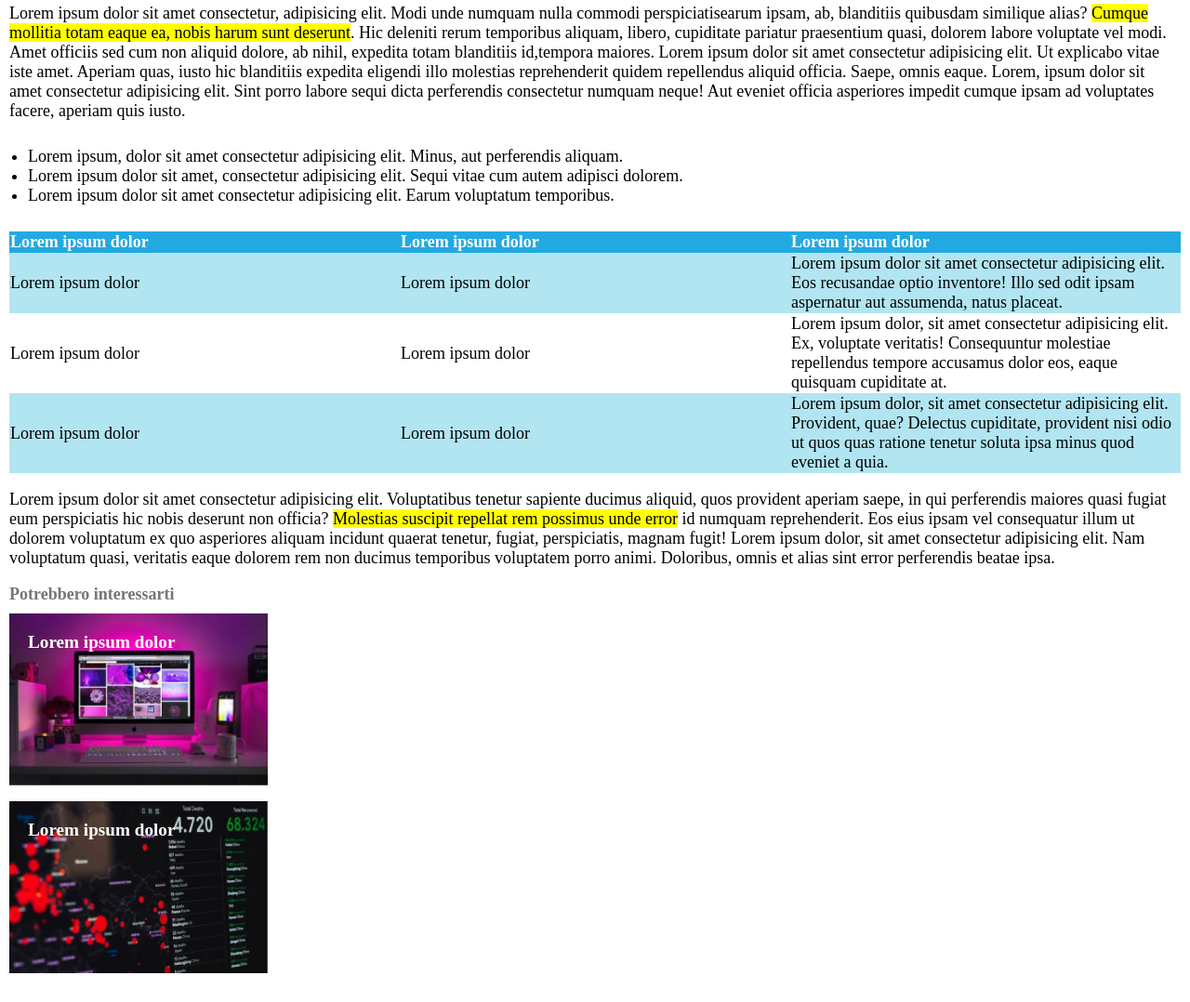
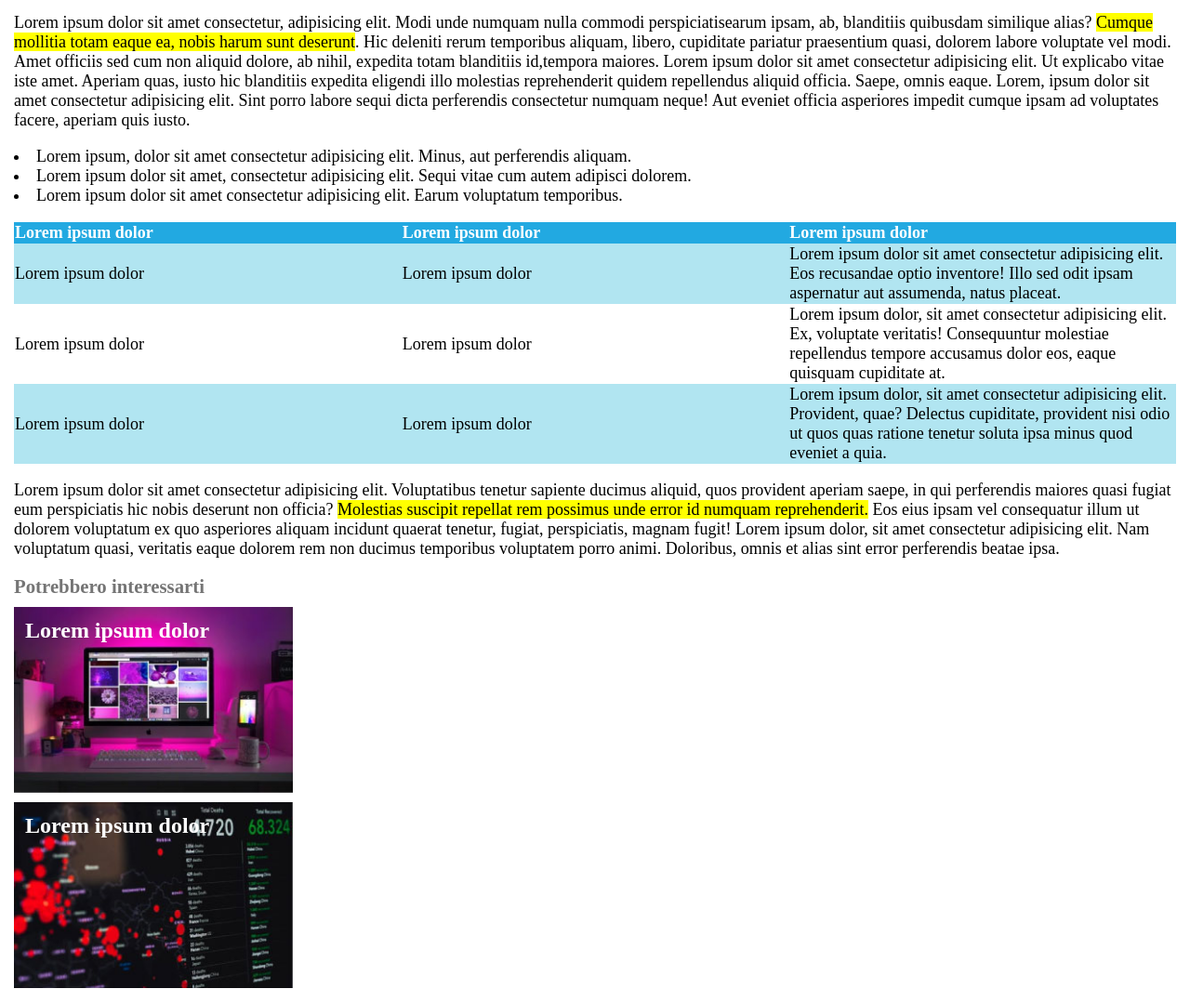
Before and after one commit to luigicaiaffa/html-css-booleaner, a plain HTML site: page index.html in a window 1280 px wide. Shown: the part 673-1751 px from the top of the page at 93% size. Drawn offline with Linux system fonts and the light colour scheme.

Commit message:
correzione

```diff
--- a/css/style.css
+++ b/css/style.css
@@ -1,4 +1,9 @@
 /* utils */
+
+* {
+    box-sizing: border-box;
+}
+
 body {
     margin: 0;
 }
@@ -11,29 +16,37 @@ a {
     text-decoration: none;
 }
 
-.article{
-    margin: 10px;
+article{
+    margin: 15px;
 }
 
+address{
+    font-style: normal;
+}
+
+
 /* main header */
+
 .main-header {
     background-color: #4ea0fc;
     background-image: url(../img/pattern.png);
     background-repeat: repeat;
-    background-size: contain;
+    background-size: 380px;
 }
 
 .logo {
-    height: 45px;
+    height: 55px;
     margin-top: 40px;
-    margin-left: 5px;
+    margin-left: 15px;
 }
 
+
 /* article header */
+
 .title {
     margin-bottom: 0px;
     margin-top: 20px;
-    font-size: 40px;
+    font-size: 2.5rem;
 }
 
 .subtitle {
@@ -49,22 +62,21 @@ a {
     font-size: small;
 }
 
+
 /* article content */
+
 .article-text{
    font-size: large;
 }
 
-.underline {
-    background-color: yellow;
+.ul-list{
+    padding: 0;
+    list-style-position: inside;
 }
 
-.ul-list{
-    padding-top: 10px;
-    padding-bottom: 10px;
-    padding-left: 20px;
-}
 
 /* tabella */
+
 .table {
     width: 100%;
     table-layout: fixed;
@@ -87,25 +99,25 @@ a {
     background-color: white;
 }
 
+
 /* footer */
-.footer{
+
+.aside{
     color: #757575;
-    font-size: 18px;
-    font-weight: 900;
+    font-size: 1.3rem;
+    font-weight: bold;
 }
 
 .img-uno, .img-due{
     background-size: contain;
     background-repeat: no-repeat;
-    max-width: fit-content;
-    font-size: larger;
     color: white;
-    font-weight: 900;
-    padding-right: 100px;
-    padding-bottom: 150px;
-    padding-left: 20px;
-    padding-top: 20px;
-    margin-bottom: 10px;
+    font-weight: bold;
+    font-size: 1.5rem;
+    max-width: 100%;
+    width: 300px;
+    height: 200px;
+    padding: 12px;
     margin-top: 10px;
 }
 
--- a/index.html
+++ b/index.html
@@ -15,18 +15,22 @@
             <img class="logo" src="./img/logo.svg" alt="logo">
     </header>
 
+    <main>
+
         <!-- inizio articolo -->
         <article class="article">
 
             <!-- header articolo -->
             <header>
-            <h1 class="title">Internet deve essere al servizio del &quot;bene pubblico&quot;: il manifesto di Tim
-                Berners-Lee</h1>
-            <span class="subtitle">
+                <h1 class="title">
+                    Internet deve essere al servizio del &quot;bene pubblico&quot;: il manifesto di Tim
+                    Berners-Lee
+                </h1>
+                <address class="subtitle">
                     Scritto da <a href="#">The Booleaner</a>
                     <br />
                     <time class="datetime" datetime="2020-10-10">il 10&#47;10&#47;2020</time>
-            </span>
+                </address>
             </header>
 
             <!-- foto articolo -->
@@ -50,12 +54,16 @@
                     <p>
                         Lorem ipsum dolor sit amet consectetur, adipisicing elit. Modi unde numquam nulla commodi
                         perspiciatisearum ipsam, ab, blanditiis quibusdam similique alias?
-                    <span class="underline">Cumque mollitia totam eaque ea, nobis harum sunt deserunt</span>.
-                    Hic deleniti rerum temporibus aliquam, libero, cupiditate pariatur praesentium quasi, dolorem labore
-                    voluptate vel modi. Amet officiis sed cum non aliquid dolore, ab nihil, expedita totam blanditiis
-                    id,tempora maiores. Lorem ipsum dolor sit amet consectetur adipisicing elit. Ut explicabo vitae iste
+                        <mark>Cumque mollitia totam eaque ea, nobis harum sunt deserunt</mark>.
+                        Hic deleniti rerum temporibus aliquam, libero, cupiditate pariatur praesentium quasi, dolorem
+                        labore
+                        voluptate vel modi. Amet officiis sed cum non aliquid dolore, ab nihil, expedita totam
+                        blanditiis
+                        id,tempora maiores. Lorem ipsum dolor sit amet consectetur adipisicing elit. Ut explicabo vitae
+                        iste
                         amet. Aperiam quas, iusto hic blanditiis expedita eligendi illo molestias reprehenderit quidem
-                    repellendus aliquid officia. Saepe, omnis eaque. Lorem, ipsum dolor sit amet consectetur adipisicing
+                        repellendus aliquid officia. Saepe, omnis eaque. Lorem, ipsum dolor sit amet consectetur
+                        adipisicing
                         elit. Sint porro labore sequi dicta perferendis consectetur numquam neque! Aut eveniet officia
                         asperiores impedit cumque ipsam ad voluptates facere, aperiam quis iusto.
                     </p>
@@ -64,7 +72,8 @@
                 <!-- Lista -->
                 <div>
                     <ul class="ul-list">
-                    <li>Lorem ipsum, dolor sit amet consectetur adipisicing elit. Minus, aut perferendis aliquam.</li>
+                        <li>Lorem ipsum, dolor sit amet consectetur adipisicing elit. Minus, aut perferendis aliquam.
+                        </li>
                         <li>Lorem ipsum dolor sit amet, consectetur adipisicing elit. Sequi vitae cum autem adipisci
                             dolorem.</li>
                         <li>Lorem ipsum dolor sit amet consectetur adipisicing elit. Earum voluptatum temporibus.</li>
@@ -88,7 +97,8 @@
                                 <td>Lorem ipsum dolor</td>
                                 <td>Lorem ipsum dolor</td>
                                 <td>
-                                Lorem ipsum dolor sit amet consectetur adipisicing elit. Eos recusandae optio inventore!
+                                    Lorem ipsum dolor sit amet consectetur adipisicing elit. Eos recusandae optio
+                                    inventore!
                                     Illo sed odit ipsam aspernatur aut assumenda, natus placeat.
                                 </td>
                             </tr>
@@ -119,23 +129,25 @@
                 <div>
                     <p>
                         Lorem ipsum dolor sit amet consectetur adipisicing elit. Voluptatibus tenetur sapiente ducimus
-                    aliquid, quos provident aperiam saepe, in qui perferendis maiores quasi fugiat eum perspiciatis hic
+                        aliquid, quos provident aperiam saepe, in qui perferendis maiores quasi fugiat eum perspiciatis
+                        hic
                         nobis deserunt non officia?
-                    <span class="underline">Molestias suscipit repellat rem possimus unde error</span> id numquam
-                    reprehenderit. Eos eius ipsam vel consequatur illum ut dolorem voluptatum ex quo asperiores aliquam
+                        <mark>Molestias suscipit repellat rem possimus unde error id numquam reprehenderit.</mark>
+                        Eos eius ipsam vel consequatur illum ut dolorem voluptatum ex quo asperiores aliquam
                         incidunt quaerat tenetur, fugiat,
-                    perspiciatis, magnam fugit! Lorem ipsum dolor, sit amet consectetur adipisicing elit. Nam voluptatum
-                    quasi, veritatis eaque dolorem rem non ducimus temporibus voluptatem porro animi. Doloribus, omnis
+                        perspiciatis, magnam fugit! Lorem ipsum dolor, sit amet consectetur adipisicing elit. Nam
+                        voluptatum
+                        quasi, veritatis eaque dolorem rem non ducimus temporibus voluptatem porro animi. Doloribus,
+                        omnis
                         et alias sint error perferendis beatae ipsa.
                     </p>
                 </div>
 
             </div>
 
-        <!-- footer -->
-        <footer>
-
-            <div class="footer">
+            <!-- aside img -->
+            <aside>
+                <div class="aside">
                     Potrebbero interessarti
                 </div>
 
@@ -148,10 +160,11 @@
                 <div class="img-due">
                     Lorem ipsum dolor
                 </div>
-
-        </footer>
+            </aside>
 
         </article>
+
+    </main>
 
 </body>
 
```
Lines whose indentation alone changed are shown as unchanged.
